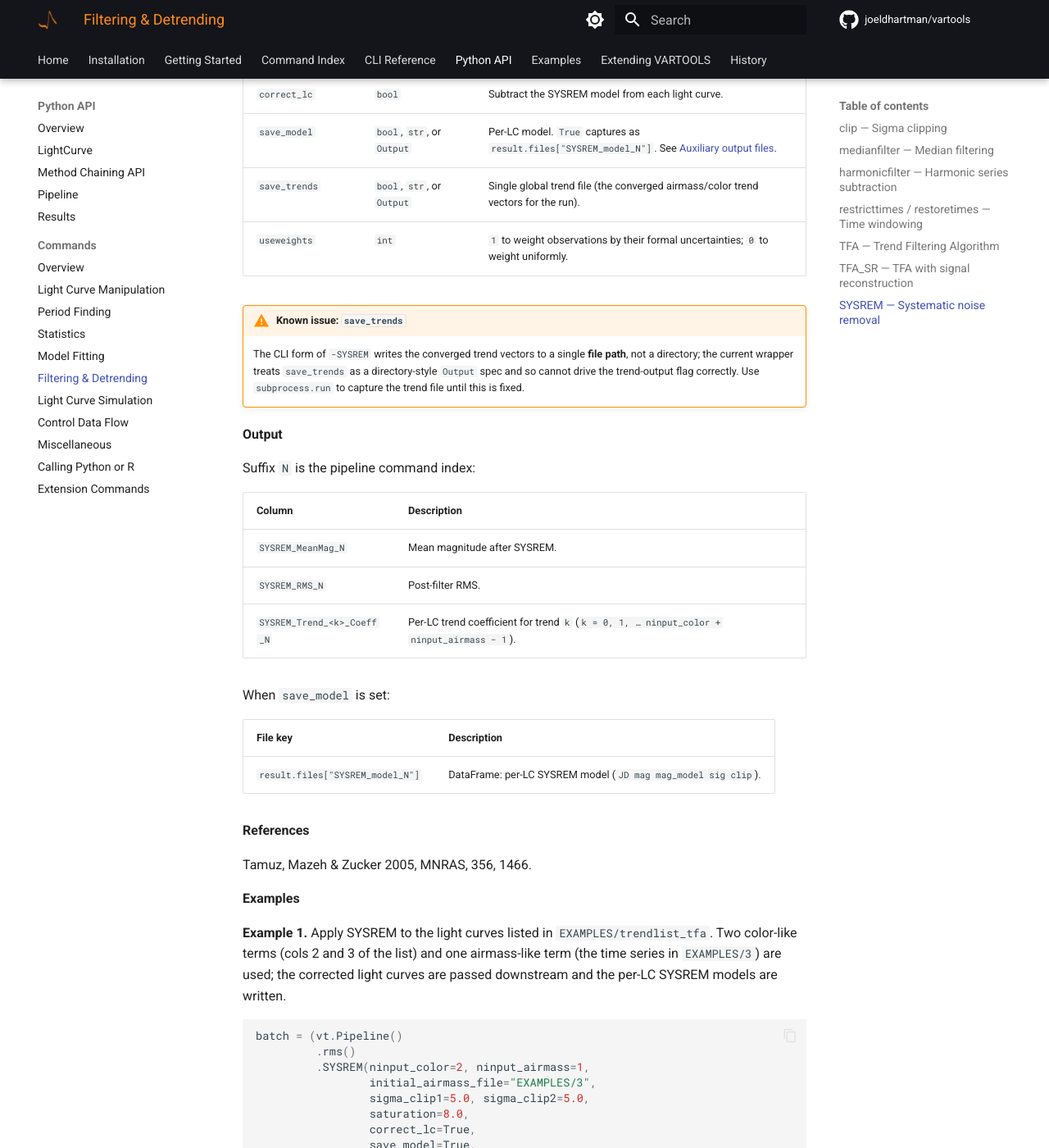
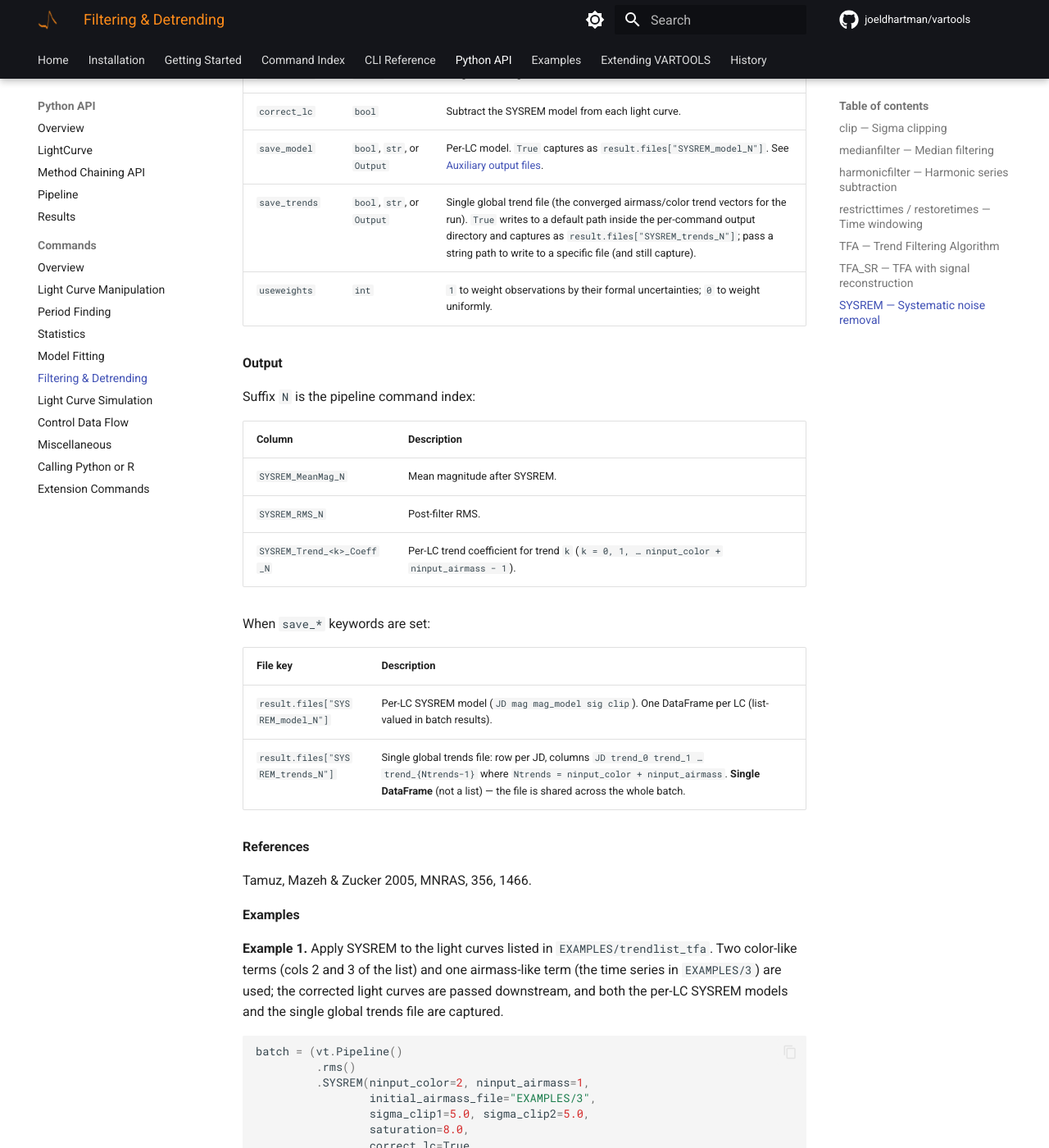
Before and after one commit to joeldhartman/vartools-site, an MkDocs documentation site: the page built from docs/python/commands/filtering.md, in a window 1280 px wide and 1400 px high, scrolled down 15974 px. Shown: the whole window at 82% size. Built offline with MkDocs 1.6.1 and Material for MkDocs 9.7.7, drawn with Linux system fonts in a browser that asks for light colours; comment, search, counter and statistics services are not loaded; the version menu is left out; some of the changed text lies outside the part shown.

Commit message:
Python commands: SYSREM save_trends now captured into result.files
Drop the "Known issue" warning that said the trend file couldn't be
captured through the typed wrapper — it now is, as
result.files["SYSREM_trends_N"] (a single DataFrame for the whole
batch, since SYSREM emits one global trends file per run).  Update
the example to capture and inspect the trends DataFrame.

````diff
--- a/docs/python/commands/filtering.md
+++ b/docs/python/commands/filtering.md
@@ -482,11 +482,8 @@ CLI equivalent: [`-SYSREM`](../../cli/filtering.md#-sysrem).
 | `saturation` | `float` | Magnitudes brighter than this value do not contribute to the fit. |
 | `correct_lc` | `bool` | Subtract the SYSREM model from each light curve. |
 | `save_model` | `bool`, `str`, or `Output` | Per-LC model. `True` captures as `result.files["SYSREM_model_N"]`. See [Auxiliary output files](index.md#auxiliary-output-files). |
-| `save_trends` | `bool`, `str`, or `Output` | Single global trend file (the converged airmass/color trend vectors for the run). |
+| `save_trends` | `bool`, `str`, or `Output` | Single global trend file (the converged airmass/color trend vectors for the run). `True` writes to a default path inside the per-command output directory and captures as `result.files["SYSREM_trends_N"]`; pass a string path to write to a specific file (and still capture). |
 | `useweights` | `int` | `1` to weight observations by their formal uncertainties; `0` to weight uniformly. |
-
-!!! warning "Known issue: `save_trends`"
-    The CLI form of `-SYSREM` writes the converged trend vectors to a single **file path**, not a directory; the current wrapper treats `save_trends` as a directory-style `Output` spec and so cannot drive the trend-output flag correctly. Use `subprocess.run` to capture the trend file until this is fixed.
 
 **Output**
 
@@ -498,11 +495,12 @@ Suffix `N` is the pipeline command index:
 | `SYSREM_RMS_N` | Post-filter RMS. |
 | `SYSREM_Trend_<k>_Coeff_N` | Per-LC trend coefficient for trend `k` (`k = 0, 1, … ninput_color + ninput_airmass − 1`). |
 
-When `save_model` is set:
+When `save_*` keywords are set:
 
 | File key | Description |
 |----------|-------------|
-| `result.files["SYSREM_model_N"]` | DataFrame: per-LC SYSREM model (`JD mag mag_model sig clip`). |
+| `result.files["SYSREM_model_N"]` | Per-LC SYSREM model (`JD mag mag_model sig clip`). One DataFrame per LC (list-valued in batch results). |
+| `result.files["SYSREM_trends_N"]` | Single global trends file: row per JD, columns `JD trend_0 trend_1 … trend_{Ntrends−1}` where `Ntrends = ninput_color + ninput_airmass`. **Single DataFrame** (not a list) — the file is shared across the whole batch. |
 
 **References**
 
@@ -510,7 +508,7 @@ Tamuz, Mazeh & Zucker 2005, MNRAS, 356, 1466.
 
 **Examples**
 
-**Example 1.** Apply SYSREM to the light curves listed in `EXAMPLES/trendlist_tfa`. Two color-like terms (cols 2 and 3 of the list) and one airmass-like term (the time series in `EXAMPLES/3`) are used; the corrected light curves are passed downstream and the per-LC SYSREM models are written.
+**Example 1.** Apply SYSREM to the light curves listed in `EXAMPLES/trendlist_tfa`. Two color-like terms (cols 2 and 3 of the list) and one airmass-like term (the time series in `EXAMPLES/3`) are used; the corrected light curves are passed downstream, and both the per-LC SYSREM models and the single global trends file are captured.
 
 ```python
 batch = (vt.Pipeline()
@@ -521,9 +519,12 @@ batch = (vt.Pipeline()
                  saturation=8.0,
                  correct_lc=True,
                  save_model=True,
+                 save_trends=True,
                  useweights=1)
          .rms()
          ).run_filelist("EXAMPLES/trendlist_tfa")
+trends = batch.files["SYSREM_trends_1"]   # single DataFrame: JD + 3 trend columns
+print(trends.shape, trends.head())
 ```
 
 ---
````
